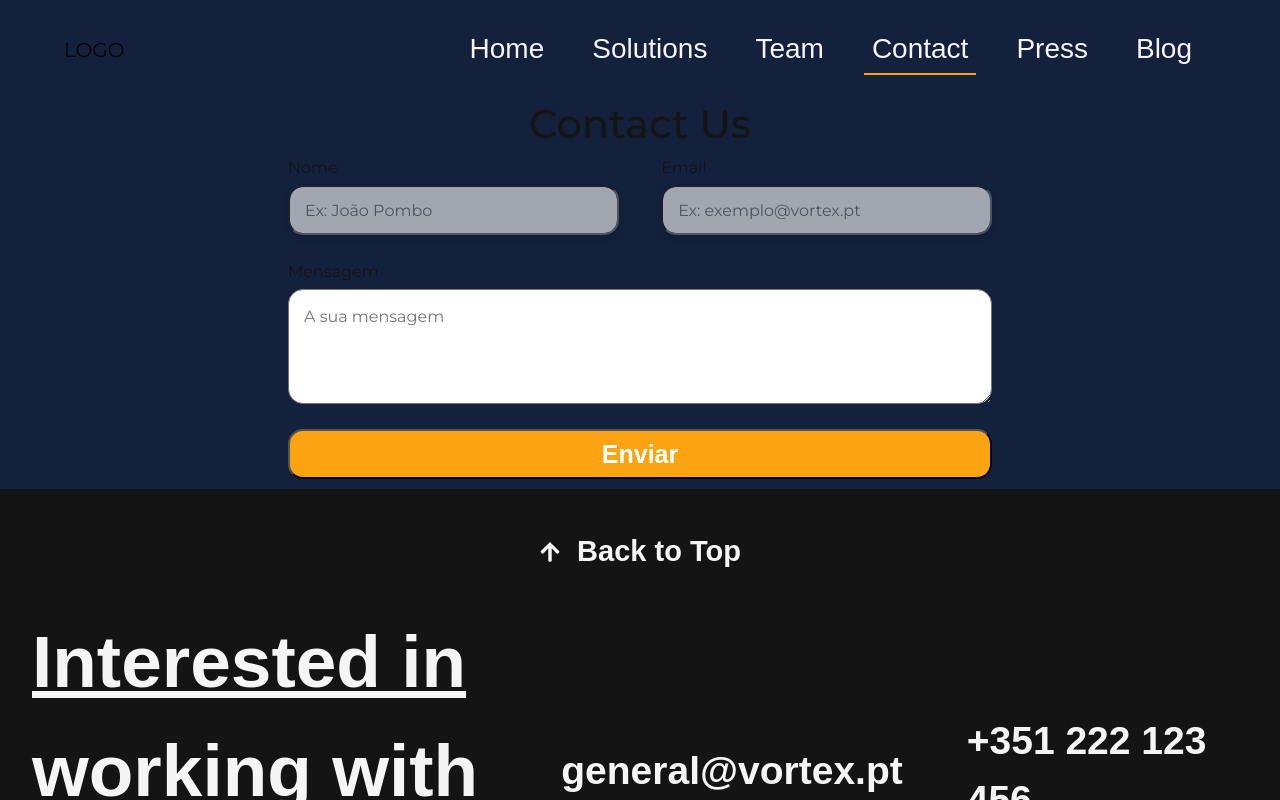
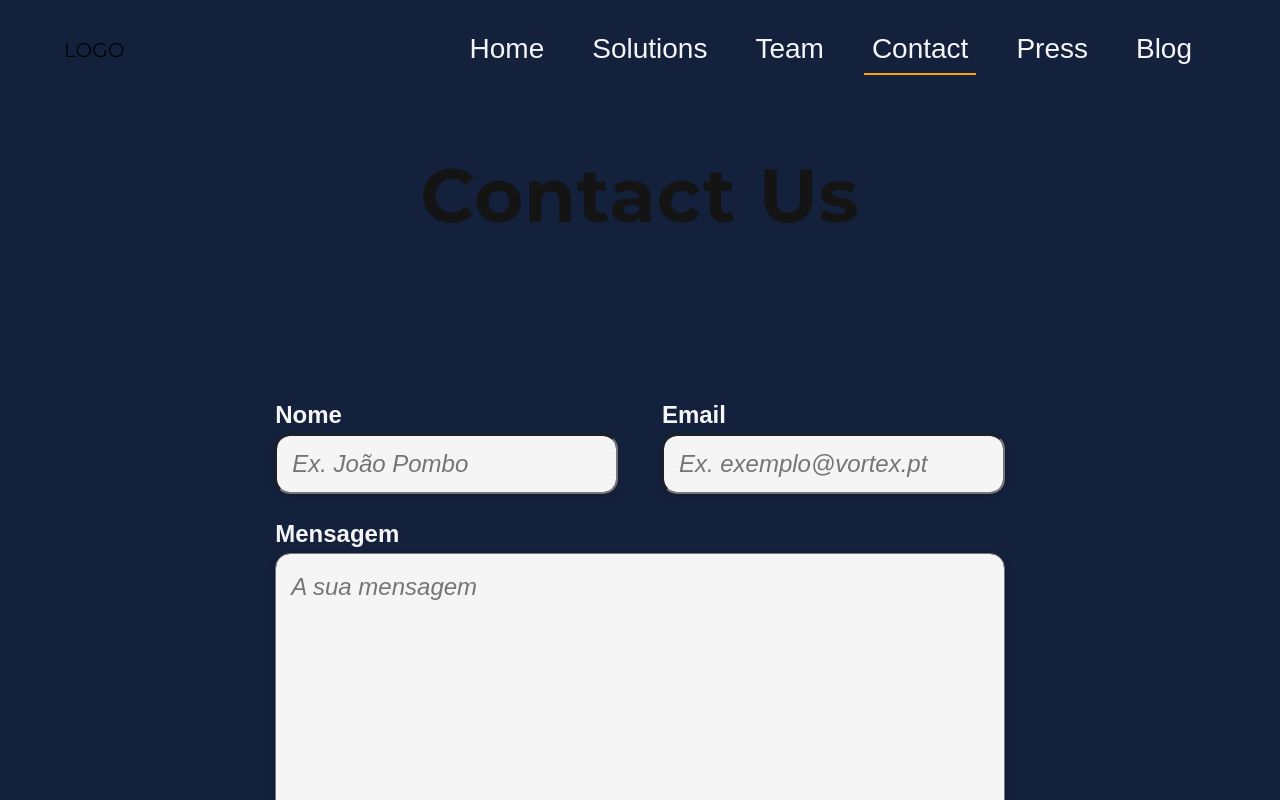
Before and after one commit to LGP21-LGP1/lgp21-lgp1.github.io, a Next.js app: page /contact in a window 1280 px wide. Shown: the top 800 px of the page. Built offline with nearby package versions, Linux system fonts and the light colour scheme; no server answers; a web font is replaced by a local one.

Commit message:
updated css, added PageTitle component

```diff
--- a/components/contact/ContactForm.js
+++ b/components/contact/ContactForm.js
@@ -8,8 +8,8 @@ export const ContactForm = ({ submit }) => {
     const [email, setEmail] = useState("");
     const [message, setMessage] = useState("");
 
-    const name_tip = "Ex: João Pombo"
-    const email_tip = "Ex: exemplo@vortex.pt"
+    const name_tip = "Ex. João Pombo"
+    const email_tip = "Ex. exemplo@vortex.pt"
     const message_tip = "A sua mensagem"
 
     const handleSend = useCallback(() => {
@@ -27,8 +27,8 @@ export const ContactForm = ({ submit }) => {
     return (
         <div className={style.formDiv}>
             <div className={style.textInputRow}>
-                <FormInput label="Nome" placeholder={name_tip} onChange={updateName}></FormInput>
-                <FormInput label="Email" placeholder={email_tip} onChange={updateEmail}></FormInput>
+                <FormInput label="Nome" placeholder={name_tip} type="text" onChange={updateName}></FormInput>
+                <FormInput label="Email" placeholder={email_tip} type="email" onChange={updateEmail}></FormInput>
             </div>
             <FormTextArea label="Mensagem" placeholder={message_tip} onChange={updateMessage}></FormTextArea>
             <button className={style.sendButton} onClick={handleSend}>Enviar</button>
--- a/components/contact/FormInput.js
+++ b/components/contact/FormInput.js
@@ -1,11 +1,11 @@
 import React from 'react';
 import style from './form.module.css'
 
-export const FormInput = ({label, placeholder,onChange}) => {
+export const FormInput = ({label, placeholder, type ,onChange}) => {
   return (
     <div className={style.inputLabelDiv + " " + style.textInputLabelDiv}>
         <label className={style.label} htmlFor={label}>{label}</label>
-        <input id={label} className={style.textInput} type="text" name="name" placeholder={placeholder}
+        <input id={label} className={style.textInput} type={type} name="name" placeholder={placeholder}
         onChange={onChange}/>
     </div>
   );
--- a/components/contact/form.module.css
+++ b/components/contact/form.module.css
@@ -3,22 +3,29 @@
     margin-bottom: 10px;
 }
 
+.textInput:focus, .textArea:focus, .sendButton:focus {
+    outline: none;
+}
+
 .textInput {
-    background: #FFFFFF 0% 0% no-repeat padding-box;
-    box-shadow: 0px 3px 6px #00000029;
-    height: 50px;
-    opacity: 1;
-    font: italic normal var(--unnamed-font-weight-normal) 24px/35px var(--unnamed-font-family-poppins);
-    letter-spacing: var(--unnamed-character-spacing-0);
-    text-align: left;
-    color: #000000;
-    opacity: 0.6;
+
+    height: 60px;
+}
+
+/*
+.textInput:valid{
+    background-color: green;
+} */
+
+.textInput:invalid{
+    border-color: rgba(255, 0, 0, 0.712);
+    border-width: 3px;
 }
 
 .label {
-    font: var(--unnamed-font-style-normal) normal 600 24px/29px var(--secondary-font);
-    letter-spacing: var(--unnamed-character-spacing-0);
-    /* color: var(--light); */ color:var(--dark);
+    font: normal normal 600 24px/29px var(--secondary-font);
+    letter-spacing: 0;
+    color: var(--light);
     text-align: left;
     letter-spacing: 0px;
     opacity: 1;
@@ -27,14 +34,23 @@
 
 .textArea, .textInput {
     padding-left: 15px;
+    background: var(--light) 0% 0% no-repeat padding-box;
+    box-shadow: 0px 3px 6px #00000029;
+    opacity: 1;
+    font: italic normal normal 24px/35px var(--secondary-font);
+    letter-spacing: 0;
+    text-align: left;
+    color: var(--dark);
 }
 
 .textArea{
     padding-top: 15px;
+    height: 300px;
+    resize: none;
 }
 
 .formDiv {
-    width: 55%;
+    width: 57%;
 }
 
 .textInputLabelDiv {
@@ -59,10 +75,15 @@
     height: 84px; */
     height: 50px;
     width: 100%;
-    background-color: #FCA311;
+    background-color: var(--orange);
     /* text-align: left; */
     font: normal normal bold 25px/29px var(--secondary-font);
     letter-spacing: 0px;
-    color: #FFFFFF;
+    color: var(--light);
     opacity: 1;
+    border: var(--dark);
 }
+
+.sendButton:hover {
+    background-color: #fca211e3;
+}
--- a/pages/contact.js
+++ b/pages/contact.js
@@ -4,6 +4,7 @@ import Footer from '../components/footer';
 import Navbar from '../components/navbar';
 import ContactForm from '../components/contact/ContactForm';
 import { useCallback } from 'react';
+import PageTitle from '../components/pagetitle';
 
 export default function Contact() {
 
@@ -22,7 +23,10 @@ export default function Contact() {
         </Head>
         <Navbar dark={false} page={'contact'} />
         <main>
-          <h1 className="title">Contact Us</h1>
+          <PageTitle
+            title="Contact Us"
+            description=""
+          />
           <ContactForm submit={submit}></ContactForm>
         </main>
         <Footer dark={true} />
```
